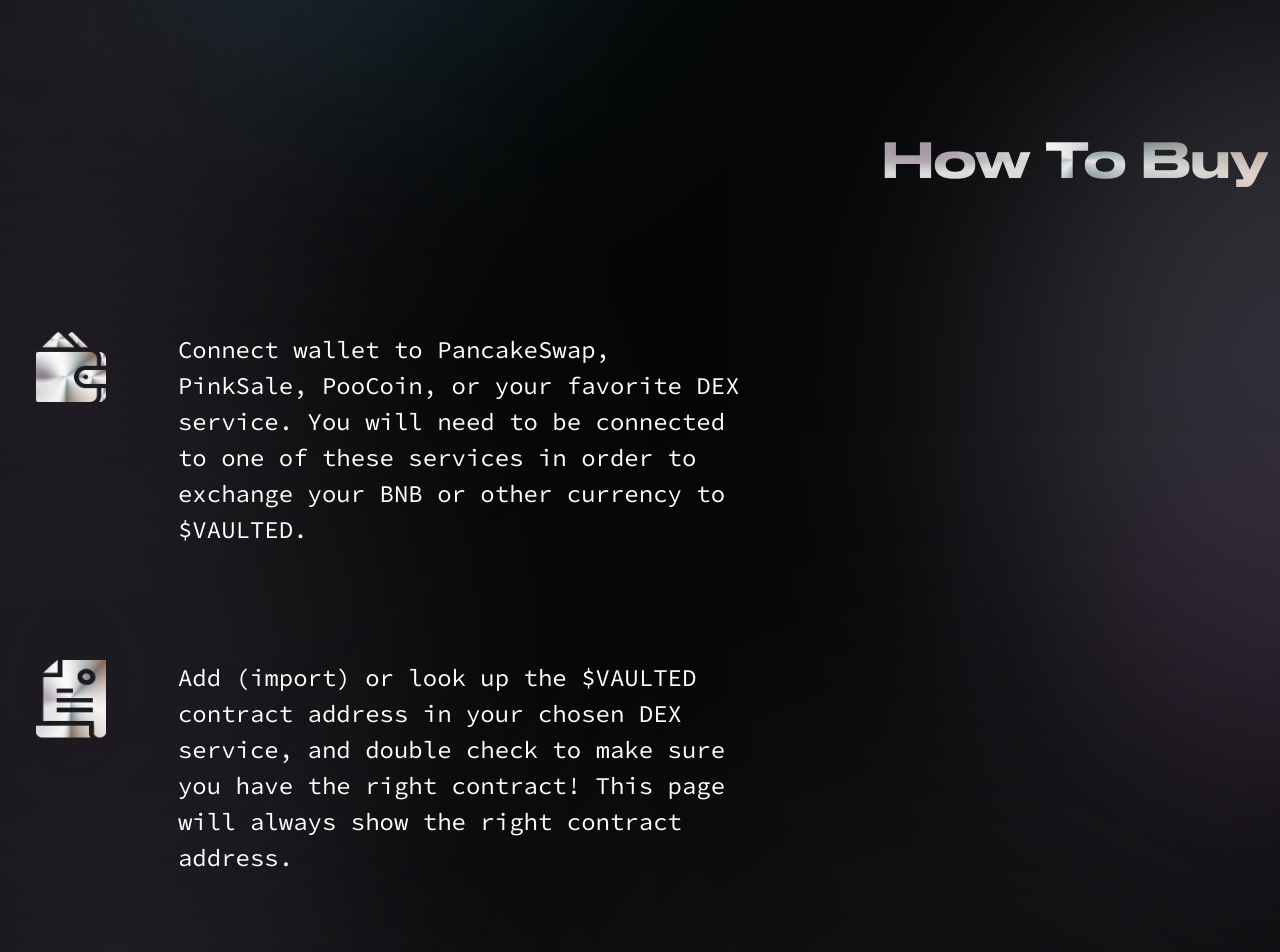
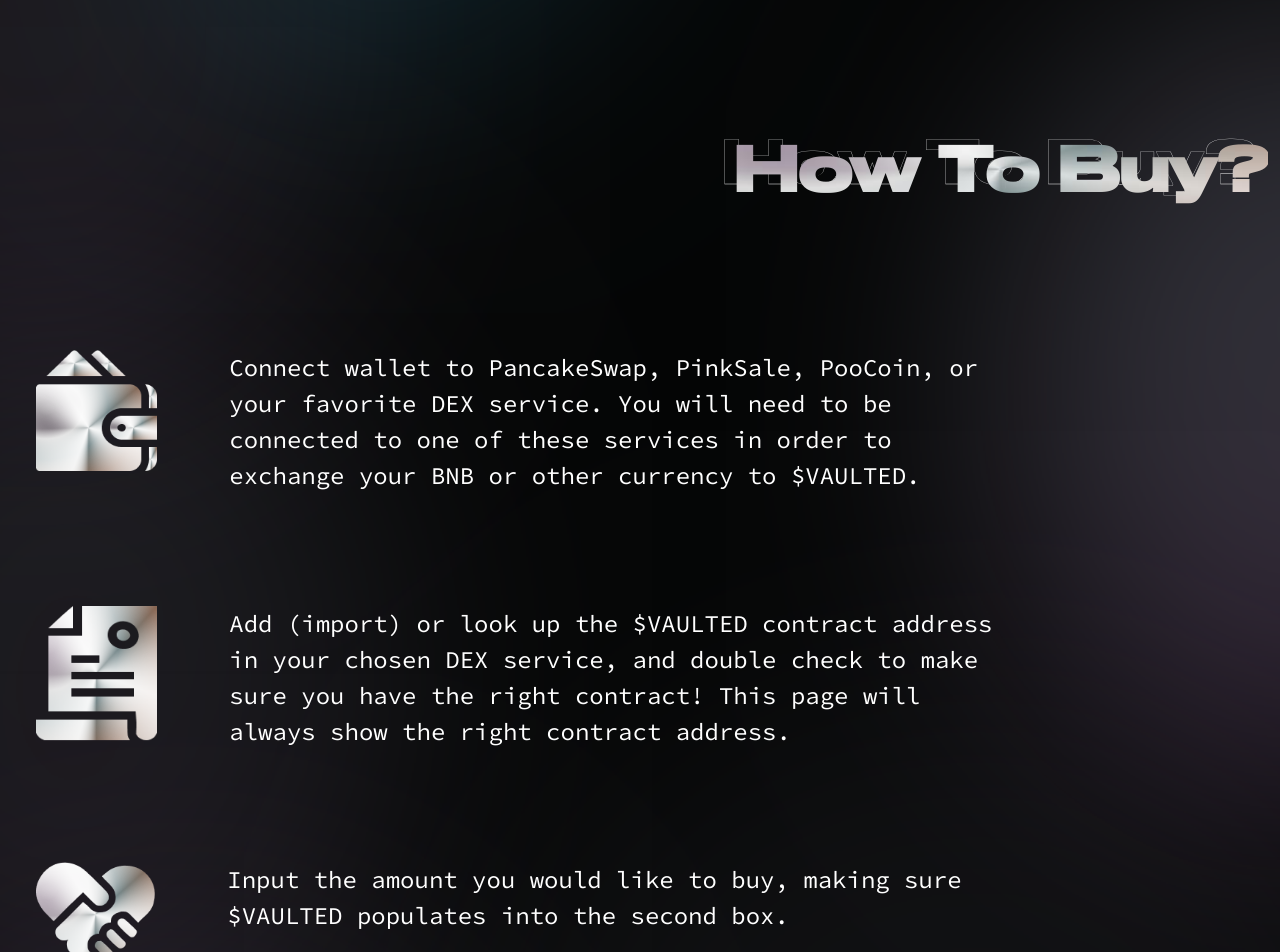
Before and after one commit to fulldev001/vault3d-react, a React (Create React App) app: page / in a window 1280 px wide. Shown: the part 7640-8592 px from the top of the page. Built offline with nearby package versions, Linux system fonts and the light colour scheme.

Commit message:
How To Buy

```diff
--- a/src/index.css
+++ b/src/index.css
@@ -94,7 +94,7 @@
   text-shadow: none;
 }
 
-.text-outline:after {
+.text-outline-left:after {
   content: attr(title);
   position: absolute;
   top: -8px;
@@ -106,3 +106,16 @@
   font-size: 60px;
   font-family: DrukWide, Trebuchet MS, sans-serif;
 }
+
+.text-outline-right:after {
+  content: attr(title);
+  position: absolute;
+  top: -8px;
+  right: 12px;
+  font-weight: 100;
+  color: transparent;
+  -webkit-text-stroke: 0.3px #fff;
+  z-index: 10;
+  font-size: 60px;
+  font-family: DrukWide, Trebuchet MS, sans-serif;
+}
--- a/src/pages/HomePage/HowToBuyBlock.js
+++ b/src/pages/HomePage/HowToBuyBlock.js
@@ -17,20 +17,22 @@
         <div className="container mx-auto">
           <div className="text-center md:text-right lg:text-right">
             <MotionInView variants={varFadeInDown}>
-              <h1 className="text-5xl mb-10 md:mb-20 lg:mb-20 text-transparent bg-clip-text inline-block bg-steel-button bg-cover bg-center">
-                How To Buy
-              </h1>
+              <div className="text-outline-right relative" title="How To Buy?">
+                <h1 className="text-[60px] font-bold mb-10 md:mb-20 lg:mb-20 text-transparent bg-clip-text inline-block bg-steel-button bg-cover bg-center relative z-20">
+                  How To Buy?
+                </h1>
+              </div>
             </MotionInView>
           </div>
           <div className="flex items-end justify-items-end">
-            <div className="md:w-3/5 lg:w-3/5 text-left">
+            <div className="md:w-3/5 lg:w-4/5 text-left">
               <div className="px-6 py-14">
                 <div className="md:flex lg:flex md:space-x-8 lg:space-x-8">
                   <MotionInView variants={varFadeInLeft}>
                     <div className="static mx-20 md:mx-0 lg:mx-0 md:flex lg:flex items-center">
                       <img
                         src="/assets/images/wallet-icon.png"
-                        width="330"
+                        width="430"
                         height="310"
                         alt=""
                       />
@@ -52,14 +54,14 @@
             </div>
           </div>
           <div className="flex items-end justify-items-end">
-            <div className="md:w-3/5 lg:w-3/5 text-left">
+            <div className="md:w-3/5 lg:w-4/5 text-left">
               <div className="px-6 py-14">
                 <div className="md:flex lg:flex md:space-x-8 lg:space-x-8">
                   <MotionInView variants={varFadeInLeft}>
                     <div className="static mx-20 md:mx-0 lg:mx-0 md:flex lg:flex items-center">
                       <img
                         src="/assets/images/doc-icon.png"
-                        width="330"
+                        width="430"
                         height="370"
                         alt="ww"
                       />
@@ -80,14 +82,14 @@
             </div>
           </div>
           <div className="flex items-end justify-items-end">
-            <div className="md:w-3/5 lg:w-3/5 text-left">
+            <div className="md:w-3/5 lg:w-4/5 text-left">
               <div className="px-6 py-14">
                 <div className="md:flex lg:flex md:space-x-8 lg:space-x-8">
                   <MotionInView variants={varFadeInLeft}>
                     <div className="static mx-20 md:mx-0 lg:mx-0 md:flex lg:flex items-center">
                       <img
                         src="/assets/images/handshake-icon.png"
-                        width="251"
+                        width="200"
                         height="220"
                         alt=""
                       />
@@ -97,8 +99,11 @@
                     <MotionInView variants={varFadeInRight}>
                       <p className="text-white text-left text-2xl md:ml-10 lg:ml-10">
                         Input the amount you would like to buy, making sure
-                        $VAULTED populates into the second box. Just click to swap
-                        and you are done. Welcome to VAULT3D!
+                        $VAULTED populates into the second box.
+                      </p>
+                      <p className="text-white text-left text-2xl md:ml-10 lg:ml-10 mt-5">
+                        That's it! Just click to swap and you are done. <br />
+                        Welcome to VAULT3D!
                       </p>
                     </MotionInView>
                   </div>
--- a/src/pages/HomePage/StatementBlock.js
+++ b/src/pages/HomePage/StatementBlock.js
@@ -18,12 +18,12 @@
           <div className="grid grid-cols-1 md:grid-cols-2 lg:grid-cols-2 gap-0">
             <div className="">
               <MotionInView variants={varFadeInLeft}>
-                <div className="text-outline relative" title="SHOW IT">
+                <div className="text-outline-left relative" title="SHOW IT">
                   <h1 className="relative md:text-4xl lg:text-[60px] font-bold text-transparent bg-clip-text inline-block bg-steel-button bg-cover bg-center uppercase z-20">
                     Show IT
                   </h1>
                 </div>
-                <div className="text-outline relative" title="TO THE WORLD!">
+                <div className="text-outline-left relative" title="TO THE WORLD!">
                   <h1 className="relative md:text-4xl lg:text-[60px] font-bold text-transparent bg-clip-text inline-block bg-steel-button bg-cover bg-center uppercase z-20">
                     To The World!
                   </h1>
```
